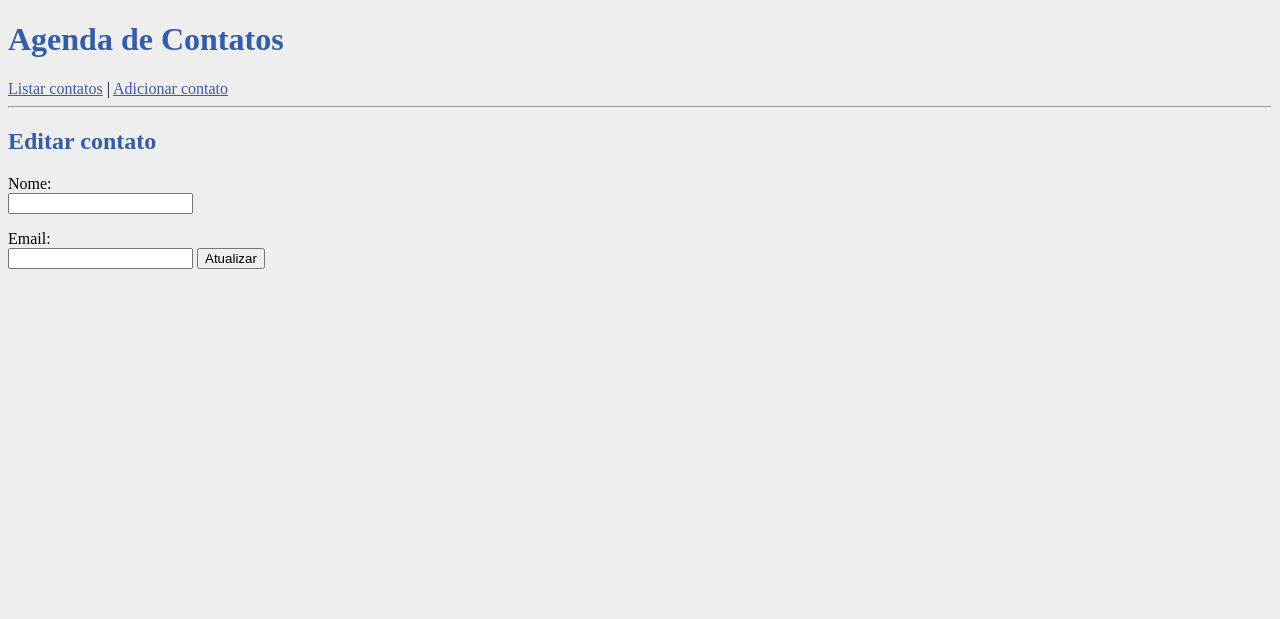
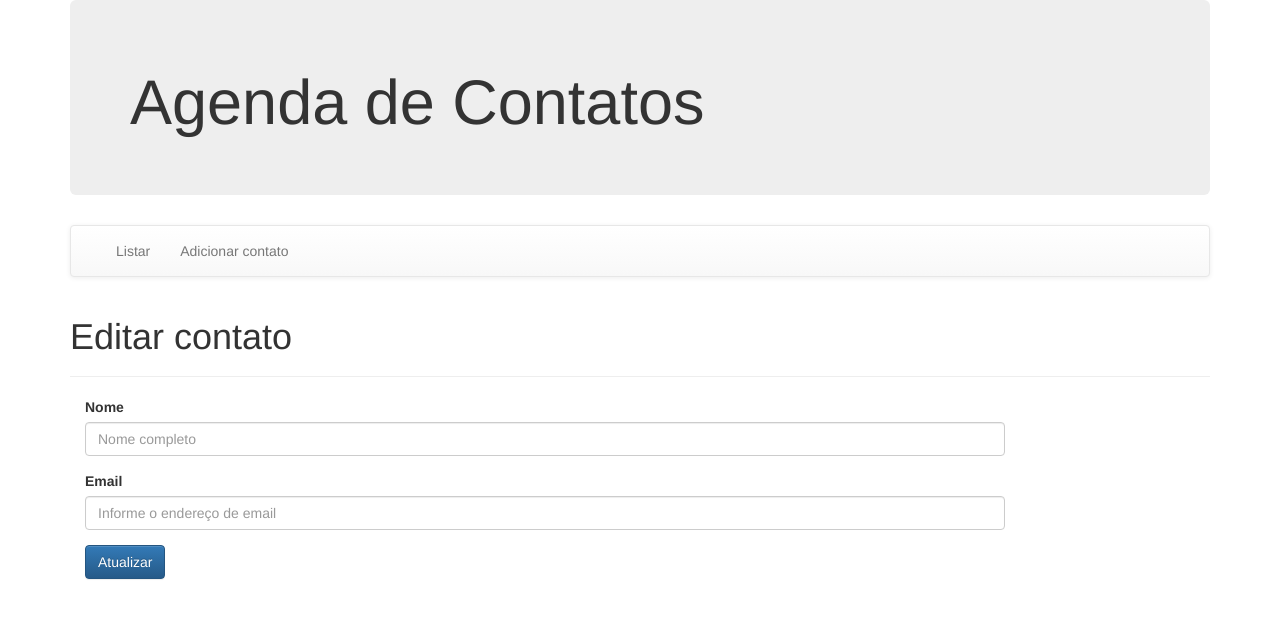
Before and after one commit to bcd29008/python-flask-mysql, a Flask app: template templates/editar.html in a window 1280 px wide. Shown: the top 619 px of the page. Run offline with Flask 2, Linux system fonts and the light colour scheme; the template is opened without the code that fills it, so the values that code supplies are empty; some libraries are stand-ins or nearby versions.

Commit message:
Aplicando CSS bootstrap

```diff
--- a/app.py
+++ b/app.py
@@ -30,7 +30,7 @@ app.secret_key = SECRET_KEY
 def main():
     return render_template('index.html')
 
-@app.route('/inserir', methods=('GET', 'POST'))
+@app.route('/inserir/', methods=('GET', 'POST'))
 def inserir():
 
     if request.method == 'POST':
@@ -52,7 +52,7 @@ def inserir():
 
     return render_template('inserir.html', title='Adicionar contato')
 
-@app.route('/listar')
+@app.route('/listar/')
 def listar():
     # exemplo de uma lista estática - sem consultar DB
     # contatos = [
@@ -81,7 +81,7 @@ def listar():
     return render_template('listar.html', title='Listar', contatos=contatos)
 
 
-@app.route('/editar', methods=('GET', 'POST'))
+@app.route('/editar/', methods=('GET', 'POST'))
 def editar():
     if request.method == 'GET':
         cid = str(request.args.get('id'))
--- a/static/style.css
+++ b/static/style.css
@@ -1,5 +1,12 @@
-body            { background: #eee; }
+/* body            { background: #eee;}
 a, h1, h2       { color: #335da8; }
 .flash          { background: #cee5F5; padding: 0.5em;
                   border: 1px solid #aacbe2; }
-.error          { background: #f0d6d6; padding: 0.5em; }
+.error          { background: #f0d6d6; padding: 0.5em; } */
+/*
+.page-header {
+    background-color: #137977;
+    /* margin-top: 0; */
+    /* padding: 20px 20px 20px 40px;
+    color: ghostwhite;
+} */
--- a/templates/base.html
+++ b/templates/base.html
@@ -2,17 +2,40 @@
 <html lang="pt_BR">
 <head>
     <meta charset="UTF-8">
+    <meta name="viewport" content="width=device-width, initial-scale=1">
     {% if title %}
         <title>{{ title }}</title>
     {% else %}
         <title>BCD29008 - IFSC - São José</title>
     {% endif %}
 <link rel="stylesheet" href="{{ url_for('static', filename='style.css') }}">
+
+<!-- Latest compiled and minified CSS -->
+<link rel="stylesheet" href="https://maxcdn.bootstrapcdn.com/bootstrap/3.3.7/css/bootstrap.min.css" integrity="sha384-BVYiiSIFeK1dGmJRAkycuHAHRg32OmUcww7on3RYdg4Va+PmSTsz/K68vbdEjh4u" crossorigin="anonymous">
+
+<!-- Optional theme -->
+<link rel="stylesheet" href="https://maxcdn.bootstrapcdn.com/bootstrap/3.3.7/css/bootstrap-theme.min.css" integrity="sha384-rHyoN1iRsVXV4nD0JutlnGaslCJuC7uwjduW9SVrLvRYooPp2bWYgmgJQIXwl/Sp" crossorigin="anonymous">
+
+<!-- Latest compiled and minified JavaScript -->
+<script src="https://maxcdn.bootstrapcdn.com/bootstrap/3.3.7/js/bootstrap.min.js" integrity="sha384-Tc5IQib027qvyjSMfHjOMaLkfuWVxZxUPnCJA7l2mCWNIpG9mGCD8wGNIcPD7Txa" crossorigin="anonymous"></script>
+
 </head>
 <body>
-<h1>Agenda de Contatos</h1>
-<div><a href="listar">Listar contatos</a> | <a href="inserir">Adicionar contato</a></div>
-<hr>
-{% block content %}{% endblock %}
+    <div class="container theme-showcase" role="main">
+        <div class="jumbotron">
+        <h1>Agenda de Contatos</h1>
+        </div>
+        <nav class="navbar navbar-default">
+                <div class="container">
+                  <div class="navbar-collapse collapse">
+                    <ul class="nav navbar-nav">
+                      <li><a href="/listar">Listar</a></li>
+                      <li><a href="/inserir">Adicionar contato</a></li>
+                    </ul>
+                  </div>
+                </div>
+              </nav>
+        {% block content %}{% endblock %}
+    </div>
 </body>
 </html>
--- a/templates/editar.html
+++ b/templates/editar.html
@@ -1,12 +1,20 @@
 {% extends "base.html" %}
 {% block content %}
-  <h2>Editar contato</h2>
-  {% if error %}<p class=error><strong>Error:</strong> {{ error }}{% endif %}
-  <form action="{{ url_for('editar') }}" method=post>
-      <P>Nome:
-      <BR><input type=text name=nome value="{{ contato[0] }}" required>
-      <P>Email:
-      <BR><input type=text name=email value="{{ contato[1] }}" required>
-      <input type=submit value="Atualizar">
-  </form>
+  <div class="page-header">
+      <h1>Editar contato</h1>
+  </div>
+  <div class="col-sm-10">
+    {% if error %}<p class=error><strong>Error:</strong> {{ error }}{% endif %}
+    <form action="{{ url_for('editar') }}" method=post>
+        <div class="form-group">
+            <label for="nome">Nome</label>
+            <input type="text" class="form-control" id="nome" value="{{ contato[0] }}" placeholder="Nome completo">
+        </div>
+        <div class="form-group">
+            <label for="email">Email</label>
+            <input type="email" class="form-control" value="{{ contato[1] }}" id="email" placeholder="Informe o endereço de email">
+        </div>
+        <button type=submit class="btn btn-primary">Atualizar</button>
+    </form>
+  </div>
 {% endblock %}
```
Also changed, not shown: templates/inserir.html (+14 -6 lines), templates/listar.html (+11 -3 lines).
